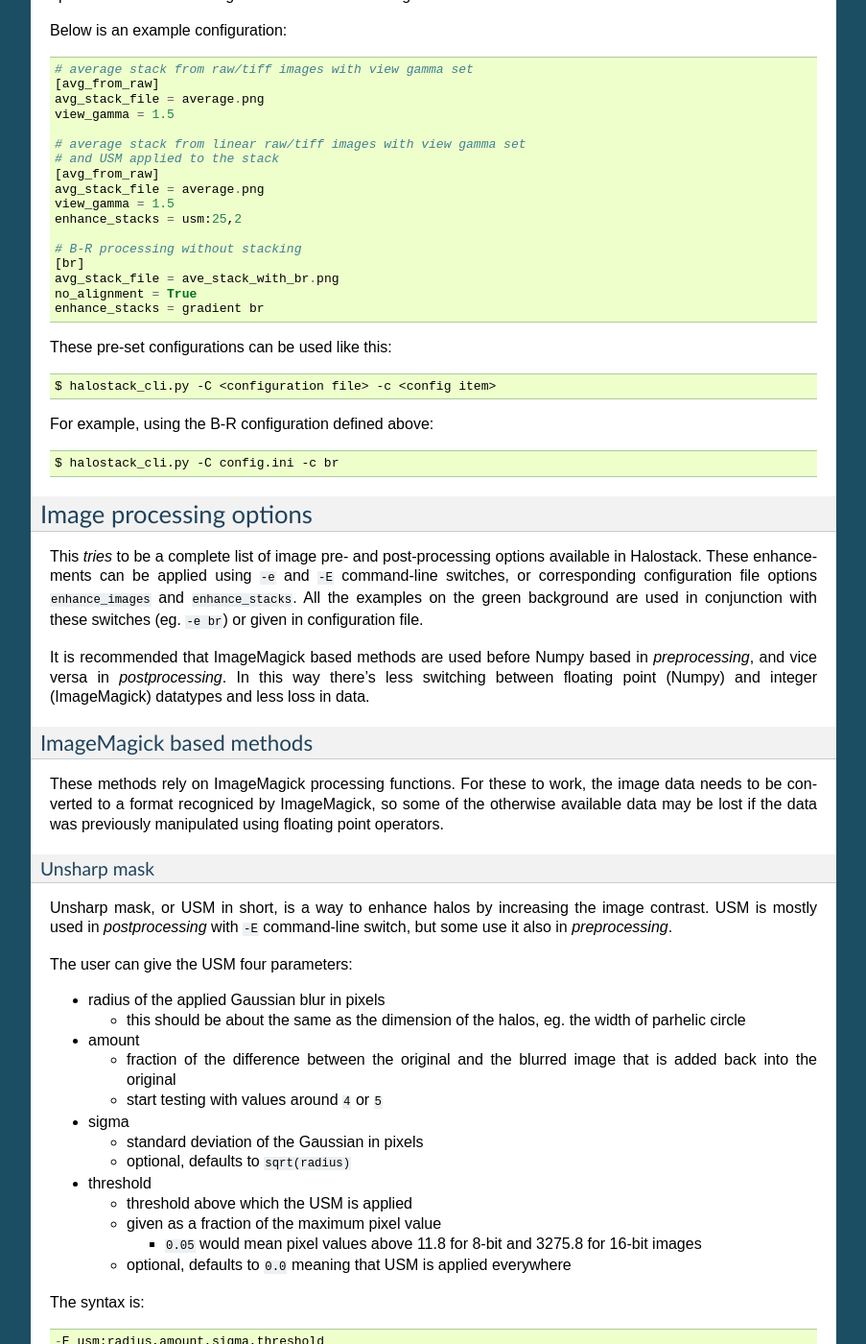
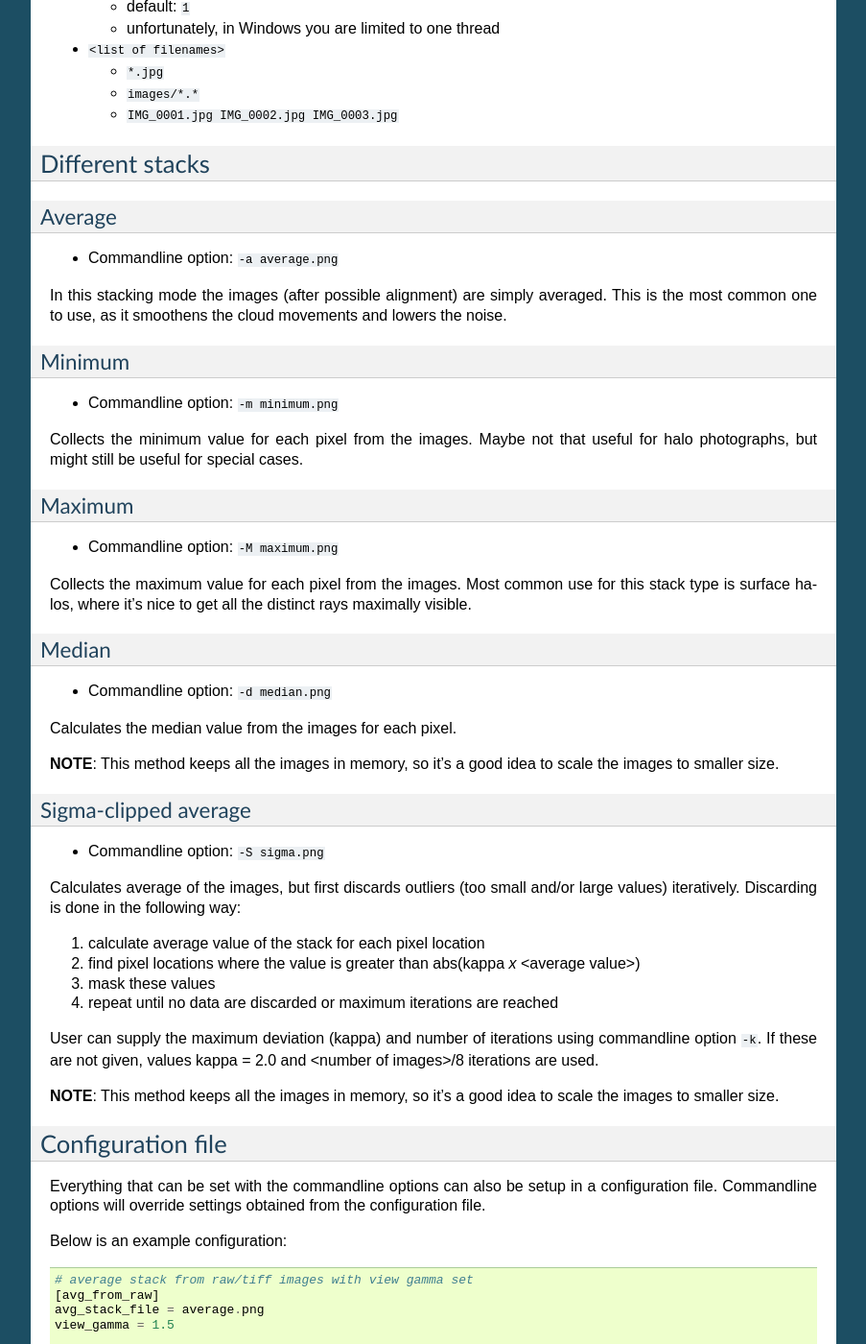
Before and after one commit to pnuu/halostack, a Sphinx documentation site: the page built from doc/source/usage.rst, in a window 1280 px wide and 1400 px high, scrolled down 3092 px. Shown: the whole window at 96% size, without its empty margins (198-1101 px from the left). Built offline with Sphinx 7.4.7, drawn with Linux system fonts in a browser that asks for light colours; some of the changed text lies outside the part shown.

Commit message:
Add section on different stacks, add commandline option for sigma-clipped average

```diff
--- a/doc/source/usage.rst
+++ b/doc/source/usage.rst
@@ -50,11 +50,11 @@ there's a similar area with good enough correlation and that feature
 is selected, ruining the whole stack.
 
 Alignment can benefit from multiple processors, see ``-p``
-command-line option.
+commandline option.
 
 
-Command-line options
-____________________
+Commandline options
+___________________
 
 ``python bin/halostack_cli.py [options] <list of filenames>``
 
@@ -77,6 +77,20 @@ ____________________
 
   - ``-d median_stack.png``
   - output filename of the median stack
+
+- ``-S, --sigma-stack``
+
+  - ``-S sigma_stack.png``
+  - output filename of the sigma clipped average stack
+
+- ``-k, --kappa-sigma-params``
+
+  - ``-k <kappa>,<iterations>``
+  - parameters for the sigma clipped average stack
+  - kappa: threshold how many standard deviations are allowed
+  - iterations: how many iterations to perform
+  - eg. ``-k 2.2,3`` removes all data from stack where value is more than 2.2 standard deviations from the average, and runs maximum of three iterations over the stack
+  - default: ``2.0,max(1, <number_of_images>/8)``
 
 - ``-t, --correlation-threshold``
 
@@ -148,11 +162,72 @@ ____________________
   - ``IMG_0001.jpg IMG_0002.jpg IMG_0003.jpg``
 
 
+Different stacks
+________________
+
+Average
+=======
+
+- Commandline option: ``-a average.png``
+
+In this stacking mode the images (after possible alignment) are simply
+averaged.  This is the most common one to use, as it smoothens the
+cloud movements and lowers the noise.
+
+Minimum
+=======
+
+- Commandline option: ``-m minimum.png``
+
+Collects the minimum value for each pixel from the images.  Maybe not
+that useful for halo photographs, but might still be useful for special cases.
+
+Maximum
+=======
+
+- Commandline option: ``-M maximum.png``
+
+Collects the maximum value for each pixel from the images.  Most
+common use for this stack type is surface halos, where it's nice to
+get all the distinct rays maximally visible.
+
+Median
+======
+
+- Commandline option: ``-d median.png``
+
+Calculates the median value from the images for each pixel.
+
+**NOTE**: This method keeps all the images in memory, so it's a good
+idea to scale the images to smaller size.
+
+Sigma-clipped average
+=====================
+
+- Commandline option: ``-S sigma.png``
+
+Calculates average of the images, but first discards outliers (too
+small and/or large values) iteratively.  Discarding is done in the
+following way:
+
+1. calculate average value of the stack for each pixel location
+2. find pixel locations where the value is greater than abs(kappa *x* <average value>)
+3. mask these values
+4. repeat until no data are discarded or maximum iterations are reached
+
+User can supply the maximum deviation (kappa) and number of iterations
+using commandline option ``-k``.  If these are not given, values kappa
+= 2.0 and <number of images>/8 iterations are used.
+
+**NOTE**: This method keeps all the images in memory, so it's a good idea to
+scale the images to smaller size.
+
+
 Configuration file
 __________________
 
-Everything that can be set with the command-line options can also be
-setup in a configuration file.  Command-line options will override
+Everything that can be set with the commandline options can also be
+setup in a configuration file.  Commandline options will override
 settings obtained from the configuration file.
 
 Below is an example configuration::
@@ -189,7 +264,7 @@ ________________________
 
 This *tries* to be a complete list of image pre- and post-processing
 options available in Halostack.  These enhancements can be applied
-using ``-e`` and ``-E`` command-line switches, or corresponding
+using ``-e`` and ``-E`` commandline options, or corresponding
 configuration file options ``enhance_images`` and ``enhance_stacks``.
 All the examples on the green background are used in conjunction with
 these switches (eg. ``-e br``) or given in configuration file.
@@ -212,7 +287,7 @@ Unsharp mask
 
 Unsharp mask, or USM in short, is a way to enhance halos by increasing
 the image contrast.  USM is mostly used in *postprocessing* with
-``-E`` command-line switch, but some use it also in *preprocessing*.
+``-E`` commandline switch, but some use it also in *preprocessing*.
 
 The user can give the USM four parameters:
 
@@ -257,7 +332,7 @@ Emboss
 
 Emboss makes a relief of the image based on local contrast.  In some
 cases this can show the halos more clearly.  Emboss is used in
-postprocessing with ``-E`` command-line switch.
+postprocessing with ``-E`` commandline switch.
 
 Syntax::
 
@@ -324,7 +399,7 @@ Syntax::
   -E gr:1.5
 
 Blue - Green
-+++++++++++
+++++++++++++
 
 The Blue - Green method is otherwise equal to the Blue - Red method
 described above, but in this case the channels re different.  This
@@ -361,7 +436,7 @@ The smaller the sigma is, the smaller the influence of the more remote
 values are.  The default of 1/3rd of the radius seems to work well.
 
 Gradient removal benefits from using multiple processors, see ``-p``
-command-line parameter.
+commandline parameter.
 
 
 Luminance subtraction
```
